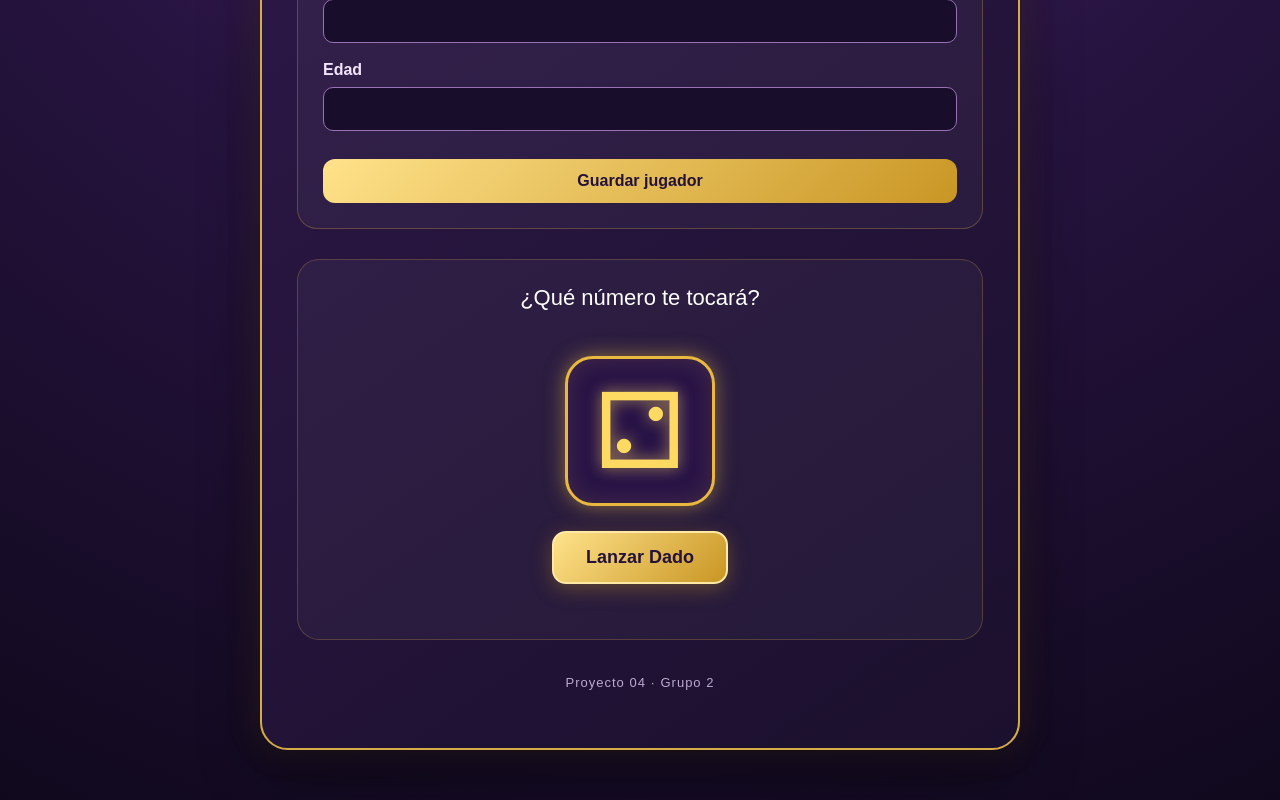
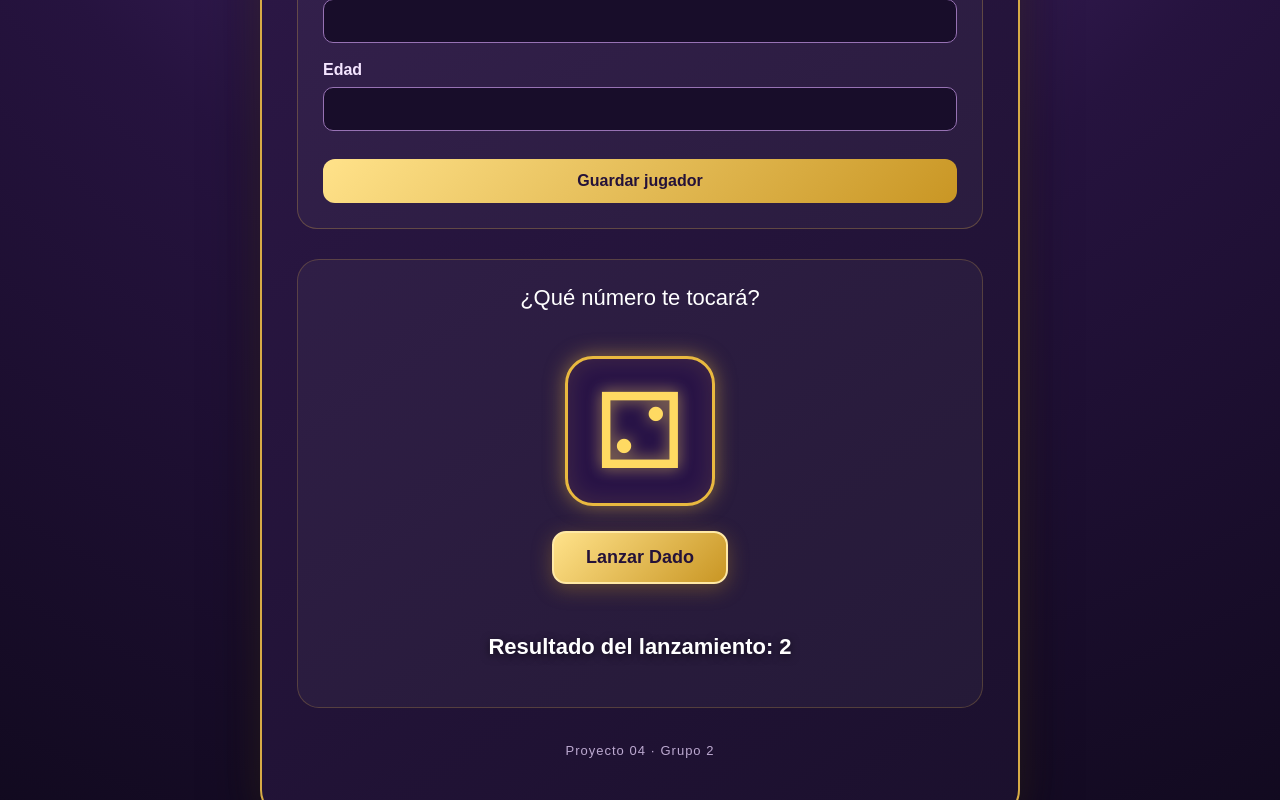
Before and after one commit to Andycap98/fdpwProyecto04Grupo2, a React (Vite) app: page / in a window 1280 px wide. Both pictures are taken after a click on the button "Lanzar Dado". Shown: the part 499-1299 px from the top of the page. Built offline with nearby package versions, Linux system fonts and the light colour scheme.

Commit message:
Mejorando msj de resultado con css

```diff
--- a/src/App.css
+++ b/src/App.css
@@ -124,3 +124,12 @@
     padding: 20px 8px;
   }
 }
+
+.resultado-numero {
+  color: #ffffff;
+  font-size: 22px;
+  font-weight: 800;
+  text-align: center;
+  margin-top: 20px;
+  text-shadow: 0 2px 8px rgba(0, 0, 0, 0.6);
+}
--- a/src/App.jsx
+++ b/src/App.jsx
@@ -7,6 +7,7 @@ import FormularioJugador from "./components/FormularioJugador.jsx";
 
 function App() {
   const [jugador, setJugador] = useState(null);
+  const [numero, setNumero] = useState(null);
 
   const guardarJugador = (datos) => {
     setJugador(datos);
@@ -39,7 +40,16 @@ function App() {
 
         <section className="seccion-dado">
           <h2>¿Qué número te tocará?</h2>
-          <Dado />
+
+
+<Dado onResultado={setNumero} />
+
+{numero !== null && (
+  <p className="resultado-numero">
+    Resultado del lanzamiento: {numero}
+  </p>
+)}
+
         </section>
 
         {jugador && (
--- a/src/components/Dado.jsx
+++ b/src/components/Dado.jsx
@@ -2,13 +2,16 @@
 import { useState } from "react";
 import "./Dado.css";
 
-function Dado() {
+function Dado({ onResultado}) {
   const [valor, setValor] = useState(1);
   const [lanzamientos, setLanzamientos] = useState(0);
 
   const lanzarDado = () => {
     const resultado = Math.floor(Math.random() * 6) + 1;
     setValor(resultado);
+    if (onResultado) {
+  onResultado(resultado);
+}
     setLanzamientos((anterior) => anterior + 1);
   };
 
```
